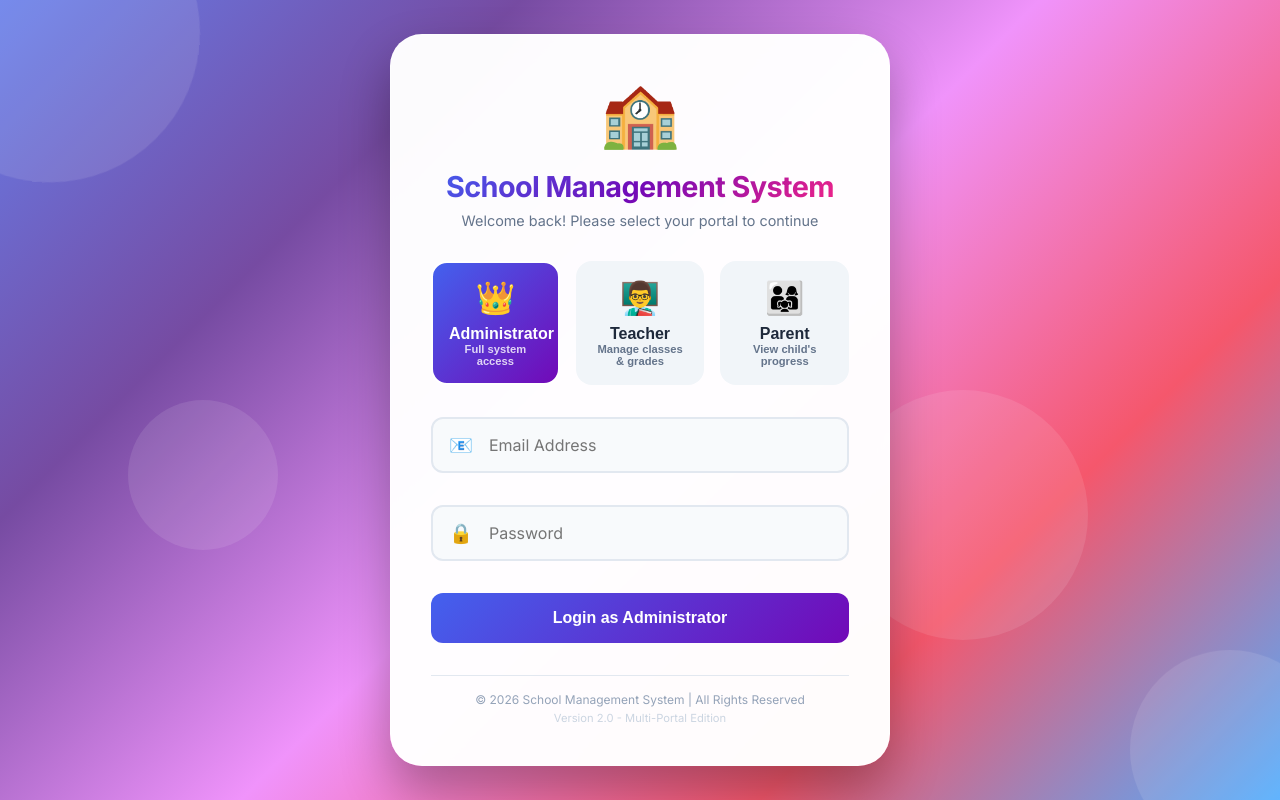
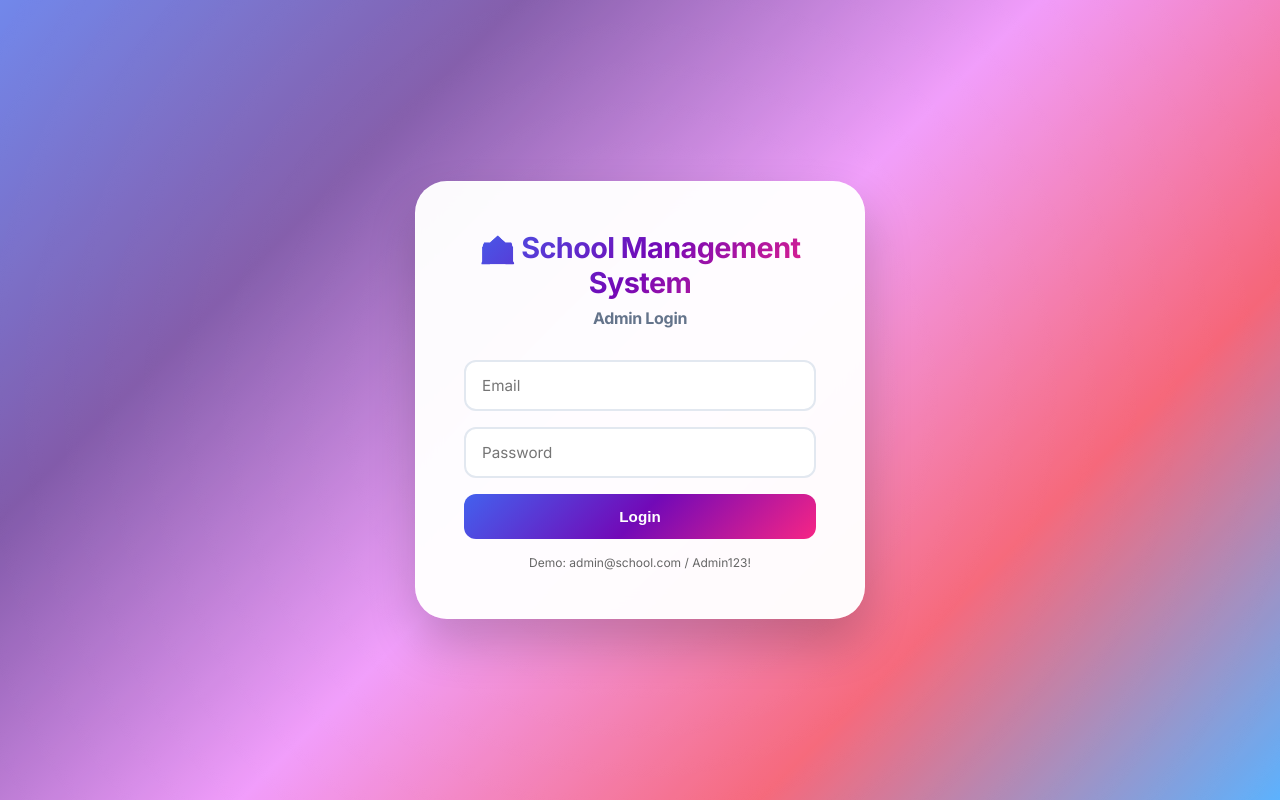
Before and after one commit to itechminifx-debug/school-management-system3, a React (Create React App) app in the folder frontend/: page /login in a window 1280 px wide. Built offline with nearby package versions, Linux system fonts and the light colour scheme.

Commit message:
Update App.js

```diff
--- a/frontend/src/App.js
+++ b/frontend/src/App.js
@@ -1,7 +1,7 @@
 import React, { useState, useEffect } from 'react';
 import { BrowserRouter as Router, Routes, Route, Navigate, Link, useLocation } from 'react-router-dom';
 import { SchoolProvider, useSchool } from './context/SchoolContext';
-import MainLogin from './components/MainLogin';
+import SimpleLogin from './components/SimpleLogin';
 import Dashboard from './components/Dashboard';
 import StudentList from './components/StudentList';
 import AddStudent from './components/AddStudent';
@@ -12,7 +12,6 @@ import Fees from './components/Fees';
 import AdvancePayment from './components/AdvancePayment';
 import SchoolFees from './components/SchoolFees';
 import SchoolSettings from './components/SchoolSettings';
-import SimpleLogin from './components/SimpleLogin';
 import './App.css';
 
 function Navigation({ onLogout }) {
@@ -42,13 +41,20 @@ function Navigation({ onLogout }) {
 }
 
 function AppContent() {
-  const [isAuthenticated, setIsAuthenticated] = useState(false);
+  const [isAuthenticated, setIsAuthenticated] = useState(null); // Start as null to check loading state
+  const [loading, setLoading] = useState(true);
 
   useEffect(() => {
+    // Check authentication status on app load
     const token = localStorage.getItem('token');
-    if (token) {
+    const user = localStorage.getItem('user');
+
+    if (token && user) {
       setIsAuthenticated(true);
+    } else {
+      setIsAuthenticated(false);
     }
+    setLoading(false);
   }, []);
 
   const handleLogin = () => {
@@ -61,12 +67,17 @@ function AppContent() {
     setIsAuthenticated(false);
   };
 
+  // Show loading spinner while checking auth
+  if (loading) {
+    return <div className="container">Loading...</div>;
+  }
+
   return (
     <Router>
       <div className="App">
         {isAuthenticated && <Navigation onLogout={handleLogout} />}
         <Routes>
-          <Route path="/login" element={<MainLogin onLogin={handleLogin} />} />
+          <Route path="/login" element={<SimpleLogin onLogin={handleLogin} />} />
           <Route path="/dashboard" element={isAuthenticated ? <Dashboard /> : <Navigate to="/login" />} />
           <Route path="/students" element={isAuthenticated ? <StudentList /> : <Navigate to="/login" />} />
           <Route path="/add-student" element={isAuthenticated ? <AddStudent /> : <Navigate to="/login" />} />
@@ -78,8 +89,6 @@ function AppContent() {
           <Route path="/school-fees" element={isAuthenticated ? <SchoolFees /> : <Navigate to="/login" />} />
           <Route path="/school-settings" element={isAuthenticated ? <SchoolSettings /> : <Navigate to="/login" />} />
           <Route path="/" element={<Navigate to="/login" />} />
-             <Route path="/login" element={<SimpleLogin onLogin={handleLogin} />} />
-<Route path="/dashboard" element={isAuthenticated ? <Dashboard /> : <Navigate to="/login" />} />
         </Routes>
       </div>
     </Router>
```
